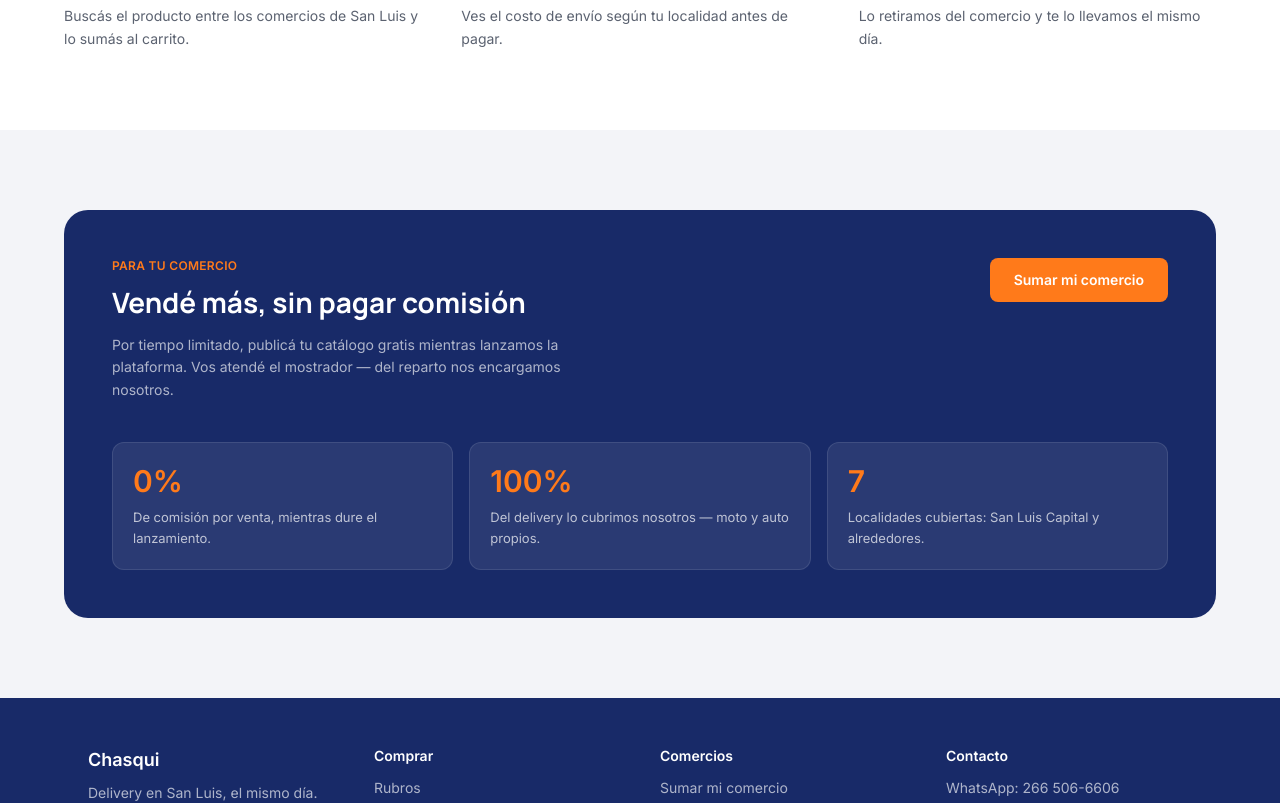
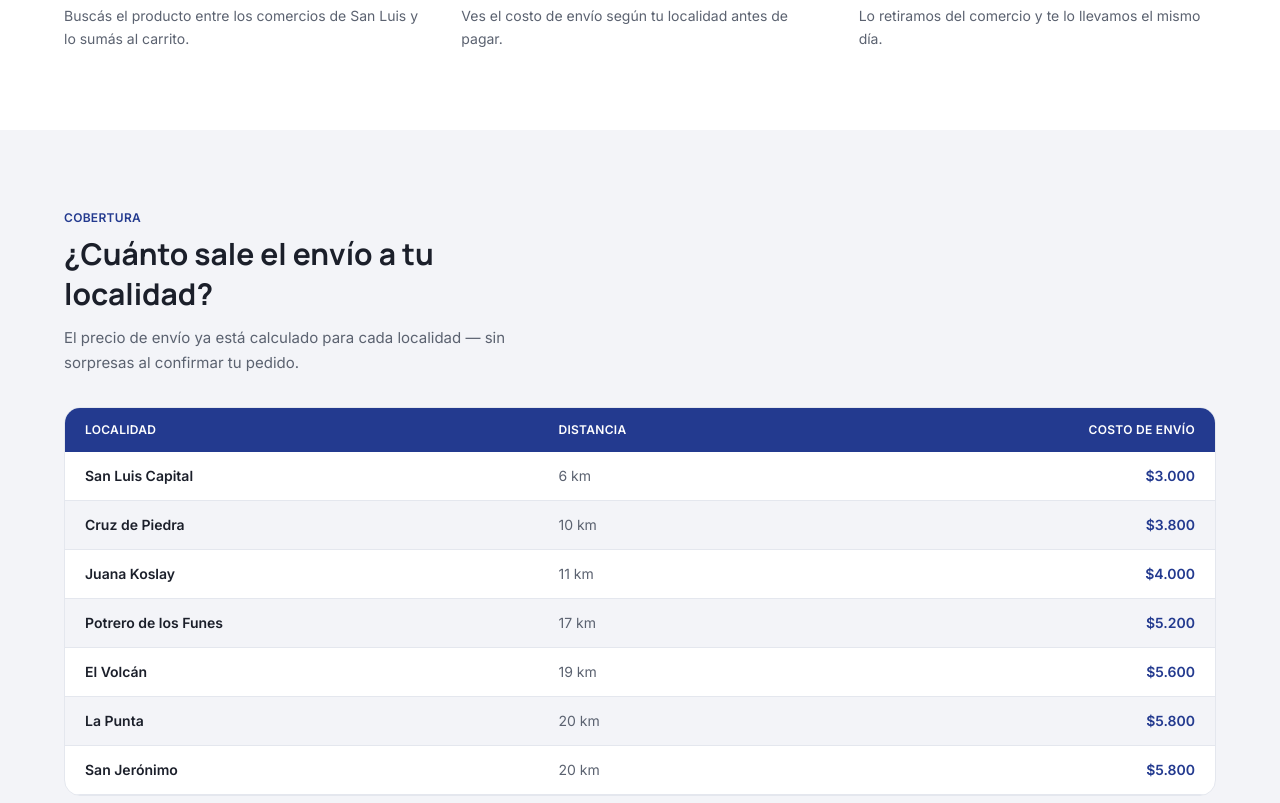
Before and after one commit to alejandroagustinperez-source/DeliverydeNegocios, a Next.js app: page / in a window 1280 px wide. Shown: the part 1500-2303 px from the top of the page. Built offline with nearby package versions, Linux system fonts and the light colour scheme; no server answers.

Commit message:
Agregar tabla de zonas de cobertura a la home

```diff
--- a/app/page.tsx
+++ b/app/page.tsx
@@ -50,6 +50,9 @@ const stats = [
   { big: "100%", texto: "Del delivery lo cubrimos nosotros — moto y auto propios." },
   { big: `${zonas.length}`, texto: "Localidades cubiertas: San Luis Capital y alrededores." },
 ];
+
+// Zonas ordenadas de la más cercana a la más lejana, para la tabla de cobertura.
+const zonasOrdenadas = [...zonas].sort((a, b) => a.kmReferencia - b.kmReferencia);
 
 export default function HomePage() {
   const contacto = process.env.NEXT_PUBLIC_WHATSAPP_CONTACTO;
@@ -182,6 +185,50 @@ export default function HomePage() {
         </div>
       </section>
 
+      {/* Zonas de cobertura */}
+      <section className="bg-bg px-6 py-16 md:py-20">
+        <div className="max-w-6xl mx-auto">
+          <p className="text-brand-blue font-bold text-xs uppercase tracking-wide mb-2">Cobertura</p>
+          <h2 className="text-2xl md:text-[30px] font-bold mb-3 max-w-md">
+            ¿Cuánto sale el envío a tu localidad?
+          </h2>
+          <p className="text-ink-soft text-[15px] leading-relaxed max-w-lg mb-8">
+            El precio de envío ya está calculado para cada localidad — sin sorpresas al
+            confirmar tu pedido.
+          </p>
+          <div className="bg-white border border-border rounded-2xl overflow-hidden">
+            <table className="w-full border-collapse text-sm">
+              <thead>
+                <tr>
+                  <th className="bg-brand-blue text-white text-left px-5 py-3.5 font-bold text-xs uppercase tracking-wide">
+                    Localidad
+                  </th>
+                  <th className="bg-brand-blue text-white text-left px-5 py-3.5 font-bold text-xs uppercase tracking-wide">
+                    Distancia
+                  </th>
+                  <th className="bg-brand-blue text-white text-right px-5 py-3.5 font-bold text-xs uppercase tracking-wide">
+                    Costo de envío
+                  </th>
+                </tr>
+              </thead>
+              <tbody>
+                {zonasOrdenadas.map((z, i) => (
+                  <tr key={z.id} className={i % 2 === 1 ? "bg-bg" : ""}>
+                    <td className="px-5 py-3.5 border-b border-border font-bold">{z.nombre}</td>
+                    <td className="px-5 py-3.5 border-b border-border text-ink-soft">
+                      {z.kmReferencia} km
+                    </td>
+                    <td className="px-5 py-3.5 border-b border-border text-right font-extrabold text-brand-blue">
+                      ${calcularCostoEnvio(z.kmReferencia).toLocaleString("es-AR")}
+                    </td>
+                  </tr>
+                ))}
+              </tbody>
+            </table>
+          </div>
+        </div>
+      </section>
+
       {/* Para tu comercio */}
       <section className="bg-bg px-6 py-16 md:py-20" id="sumate">
         <div className="max-w-6xl mx-auto">
```
